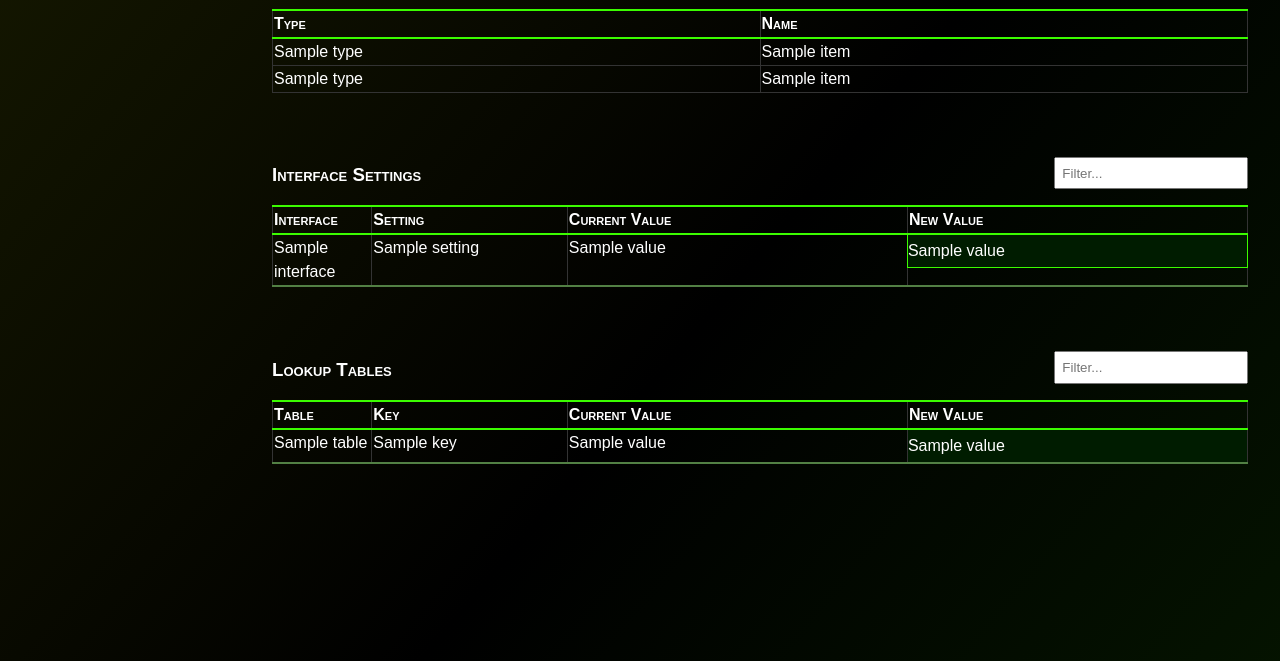
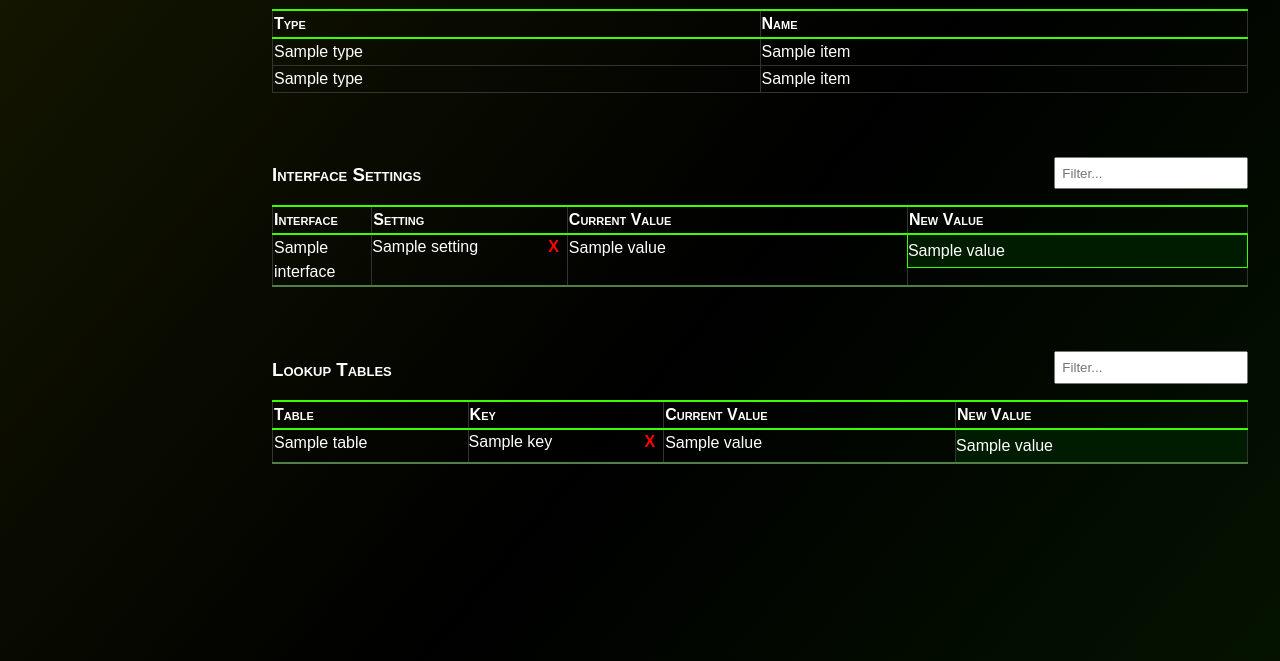
Before and after one commit to jamerfort/hc-export-editor, a Flask app: template webapps/hc_export_editor/templates/edit_export.html in a window 1280 px wide. Shown: the part 370-1031 px from the top of the page. Run offline with Flask 3, Linux system fonts and the light colour scheme; the template is opened without the code that fills it: most values are stand-ins (such as "Sample title", 1, 10 or a date in 2020).

Commit message:
Added ability to delete settings/table rows

```diff
--- a/webapps/hc_export_editor/export_details/lookup_table.py
+++ b/webapps/hc_export_editor/export_details/lookup_table.py
@@ -50,6 +50,10 @@ class Table:
 
         if change.type == 'Row':
           for r in lut.xpath(f'./entry[@key="{change.name}"]'):
-            if r.text != change.value:
+            if change.action == 'set' and r.text != change.value:
               r.text = change.value
               modified = True
+
+            elif change.action == 'delete':
+              r.getparent().remove(r)
+              modified = True
--- a/webapps/hc_export_editor/static/style.css
+++ b/webapps/hc_export_editor/static/style.css
@@ -10,6 +10,7 @@
   --input-color: #001c00;
   --sep-color: #528044;
   --mute-color: #333;
+  --delete-color: #df2c2c;
 
   --link-visited-color: rgb(225,255,0);
   --link-color: #3bfc00;
@@ -69,6 +70,10 @@ table input {
   border: 0;
 }
 
+table input.delete:focus {
+  outline: none;
+}
+
 .help img {
   border: 2px solid var(--color-text);
 }
@@ -97,6 +102,34 @@ table td, table input {
 
 table input {
   font-size: 1em;
+}
+
+table input.delete {
+  font-size: .5em;
+  display: none;
+}
+
+table label.delete {
+  font-size: 1em;
+  color: red;
+  font-weight: bold;
+  float: right;
+  margin-right: .5em;
+}
+
+table tr:has(input.delete:checked) {
+  td, input {
+    text-decoration: line-through;
+    background: var(--delete-color);
+  }
+
+  td:first-child {
+    text-decoration: none;
+  }
+
+  label.delete {
+    color: white;
+  }
 }
 
 .help {
@@ -284,10 +317,10 @@ h1 {
   .main .interfaces-table tr > *:nth-child(3) { width: 35%; }
   .main .interfaces-table tr > *:nth-child(4) { width: 35%; }
 
-  .main .tables-table tr > *:nth-child(1) { width: 10%; }
+  .main .tables-table tr > *:nth-child(1) { width: 20%; }
   .main .tables-table tr > *:nth-child(2) { width: 20%; }
-  .main .tables-table tr > *:nth-child(3) { width: 35%; }
-  .main .tables-table tr > *:nth-child(4) { width: 35%; }
+  .main .tables-table tr > *:nth-child(3) { width: 30%; }
+  .main .tables-table tr > *:nth-child(4) { width: 30%; }
 
   .help h2, .help h3 {
     margin-top: 2em;
--- a/webapps/hc_export_editor/templates/edit_export.html
+++ b/webapps/hc_export_editor/templates/edit_export.html
@@ -135,7 +135,15 @@
                        <td class="hidden">{{interface.name}}</td>
                       {% endif %}
 
-                      <td>{{setting.name}}</td>
+                      <td>{{setting.name}}
+                        {% if not setting.name.startswith('@') %}
+                        <input type="checkbox" class="delete" autocomplete="off" tabindex="2"
+                            name="{{interface.form_name()}}|{{setting.form_name()}}|delete"
+                            id="{{interface.form_name()}}|{{setting.form_name()}}|delete"/>
+                        <label class="delete" for="{{interface.form_name()}}|{{setting.form_name()}}|delete">X</label>
+                        {% endif %}
+                      </td>
+
                       <td class="ellipsis" title="{{setting.value}}">{{setting.value}}</td>
 
                       <td><input type="text" autocomplete="off" autofocus tabindex="1"
@@ -179,7 +187,13 @@
                        <td class="hidden">{{table.name}}</td>
                       {% endif %}
 
-                      <td>{{row.key}}</td>
+                      <td>{{row.key}}
+                        <input type="checkbox" class="delete" autocomplete="off" tabindex="2"
+                            name="{{table.form_name()}}|{{row.form_name()}}|delete"
+                            id="{{table.form_name()}}|{{row.form_name()}}|delete"/>
+                        <label class="delete" for="{{table.form_name()}}|{{row.form_name()}}|delete">X</label>
+                      </td>
+
                       <td class="ellipsis" title="{{row.value}}">{{row.value}}</td>
 
                       <td><input type="text" autocomplete="off" autofocus tabindex="1"
```
Also changed, not shown: webapps/hc_export_editor/export_details/interface.py (+7 -3 lines), webapps/hc_export_editor/export_generator.py (+16 -1 lines).
